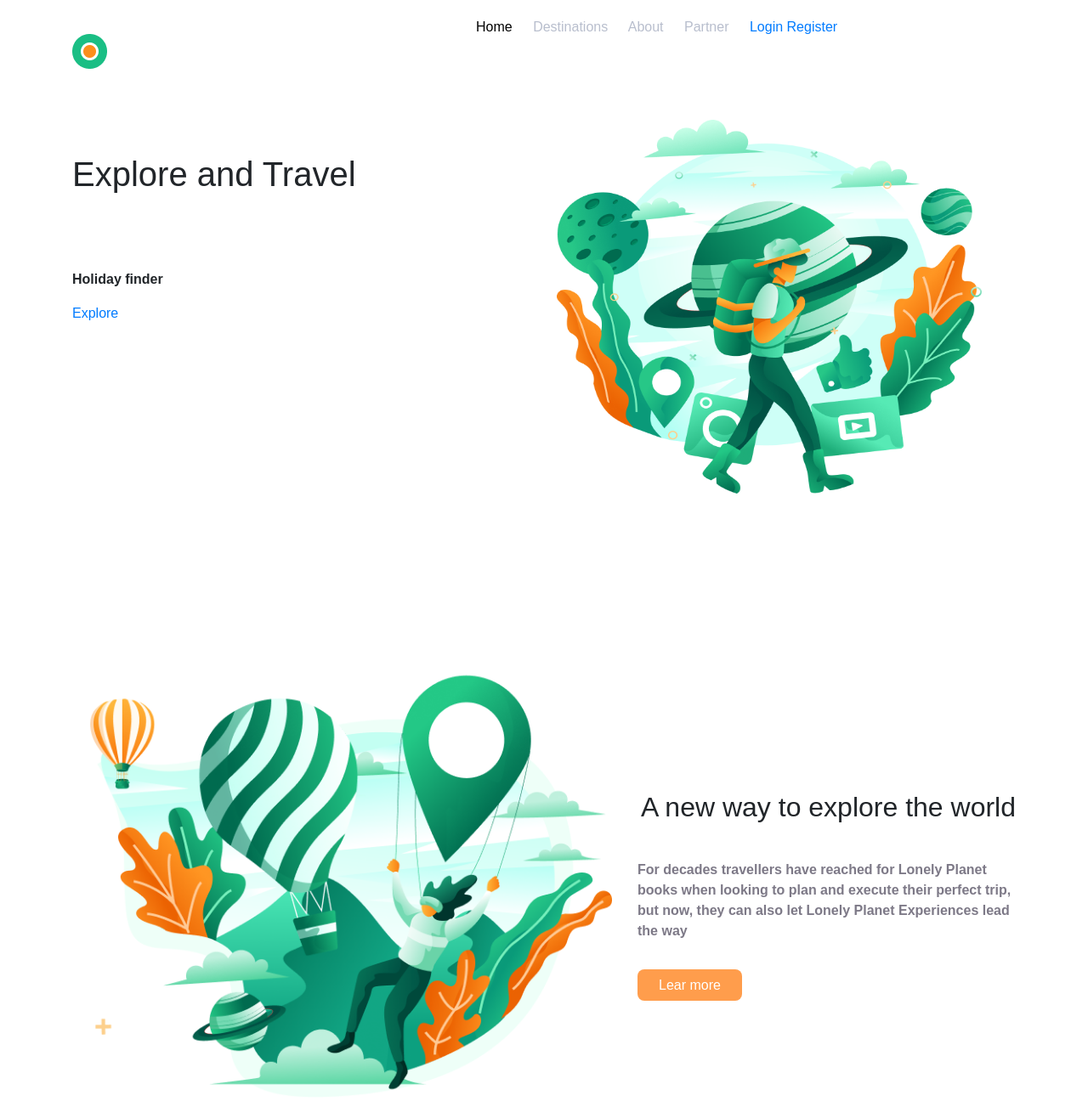
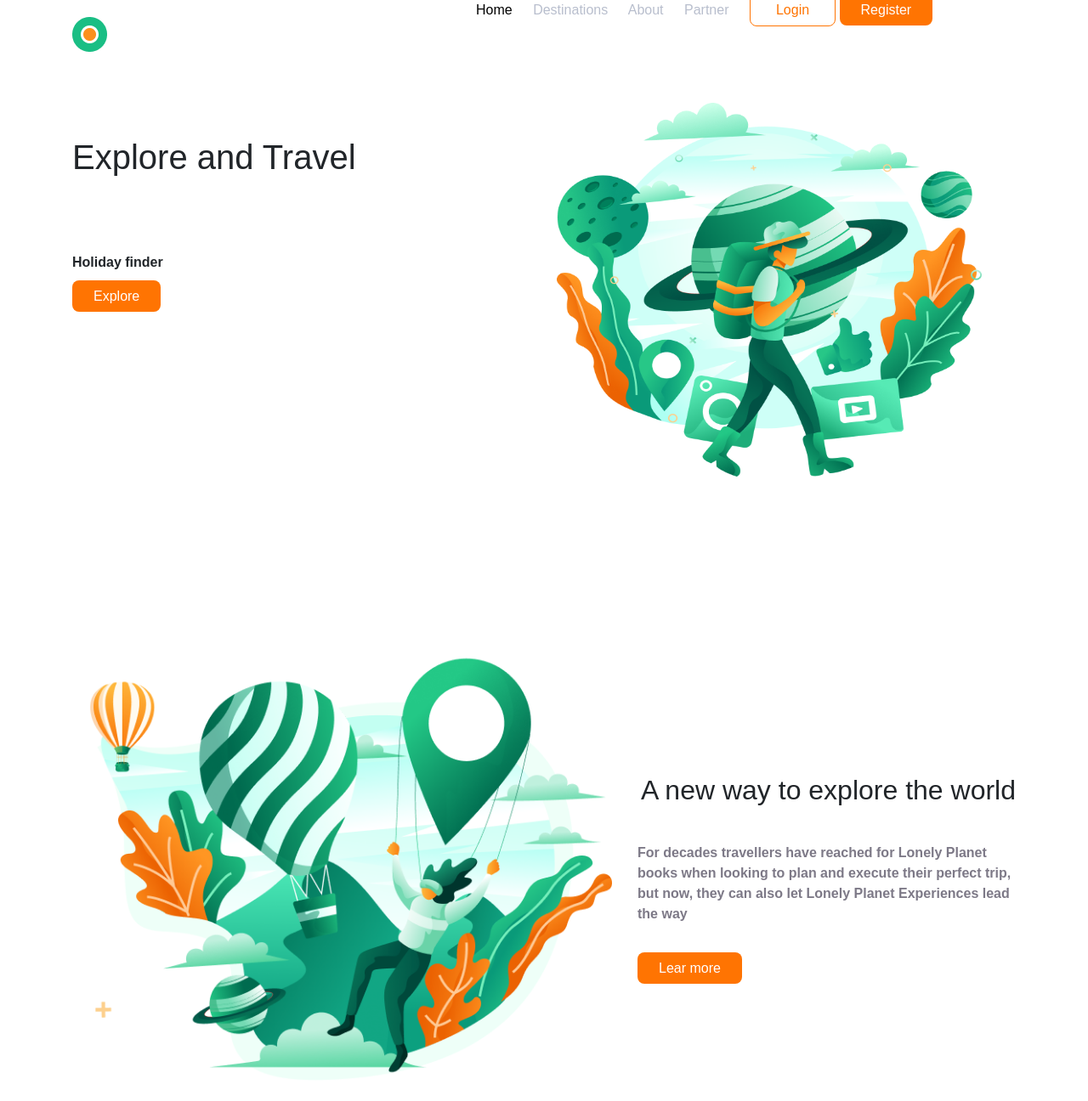
Before and after one commit to Ricardo-sousa-oliveira/tour-and-travel-website, a website: page app/index.html in a window 1280 px wide. Shown: the whole page at 85% size. Drawn offline with nearby package versions, Linux system fonts and the light colour scheme.

Commit message:
style and refactoring

```diff
--- a/app/index.html
+++ b/app/index.html
@@ -27,8 +27,8 @@
               <a class="nav__link" href="javascript:;">Destinations</a>
               <a class="nav__link" href="javascript:;">About</a>
               <a class="nav__link" href="javascript:;">Partner</a>
-              <a class="nav__button--inverted" href="javascript:;">Login</a>
-              <a class="nav__button" href="javascript:;">Register</a>
+              <a class="button--inverted" href="javascript:;">Login</a>
+              <a class="button" href="javascript:;">Register</a>
           </div>
         </div>
       </div>
@@ -39,7 +39,7 @@
           <div class="col-sm-6 col-md-6">
               <strong><h1 class="header__title">Explore and Travel</h1></strong>
               <strong><p class="header__Holiday">Holiday finder</p></strong>
-              <a class="header__button" href="javascript:;">Explore</a>
+              <a class="button" href="javascript:;">Explore</a>
           </div>
           <div class="col-sm-6 col-md-6">
             <img class="header__thousand" src="/src/img/thousand-01 1.png" alt="thousand"/>
@@ -64,7 +64,7 @@
               looking to plan and execute their perfect trip, but now, they can
               also let Lonely Planet Experiences lead the way
             </p></strong>
-            <a class="button__lear-more" href="javascript:;">Lear more</a>
+            <a class="button" href="javascript:;">Lear more</a>
           </div>
         </div>
       </div>
--- a/app/src/sass/componets/header.scss
+++ b/app/src/sass/componets/header.scss
@@ -21,15 +21,4 @@
     display: inline-block;
   }
 
-  &__button {
-    background: $alpha;
-    border-radius: 8px;
-    color: white;
-    padding: 10px 25px;
-
-    &:hover {
-    text-decoration: none;
-    color: white;
-    }
-  }
 }
--- a/app/src/sass/componets/lear-more.scss
+++ b/app/src/sass/componets/lear-more.scss
@@ -22,17 +22,3 @@
     width: 100%;
   }
 }
-.button {
-
-  &__lear-more {
-    background: $alpha;
-    border-radius: 8px;
-    color: white;
-    padding: 10px 25px;
-
-    &:hover {
-      text-decoration: none;
-      color: white;
-    }
-  }
-}
--- a/app/src/sass/componets/nav.scss
+++ b/app/src/sass/componets/nav.scss
@@ -20,14 +20,5 @@
         text-decoration: none;
       }
     }
-
-    &__button {
-      background: $alpha;
-      border-radius: 8px;
-      color: white;
-      margin: 0 20px;
-      padding: 5px 25px;
-    }
-
   }
 }
--- a/app/src/sass/modules/_buttons.scss
+++ b/app/src/sass/modules/_buttons.scss
@@ -1,10 +1,8 @@
 .button {
-
   background: $alpha;
   border-radius: 8px;
   color: white;
-  margin: 0 20px;
-  padding: 5px 25px;
+  padding: 10px 25px;
 
   &:hover {
     text-decoration: none;
@@ -15,8 +13,7 @@
     border-radius: 8px;
     border: 1px solid $alpha;
     color: $alpha;
-    margin: 0 20px;
-    padding: 5px 30px;
+    padding: 10px 30px;
 
     &:hover {
       text-decoration: none;
--- a/app/src/sass/modules/_variables.scss
+++ b/app/src/sass/modules/_variables.scss
@@ -1,5 +1,5 @@
 // COLORS ---------------------------------------------------------------------
-$alpha: #ff7402b4;
+$alpha: #ff7402;
 $grey: #B8BECD;
 $black: #000;
 $white: #fff;
--- a/app/src/style.scss
+++ b/app/src/style.scss
@@ -6,9 +6,6 @@
 @import "sass/modules/fonts";
 @import "sass/modules/inputs";
 @import "sass/modules/titles";
-@import "sass/modules/links";
-@import "sass/modules/imgs";
-@import "sass/modules/texts";
 
 // Site
 @import "sass/site/site-base";
```
Also changed, not shown: app/src/css/style.css.
